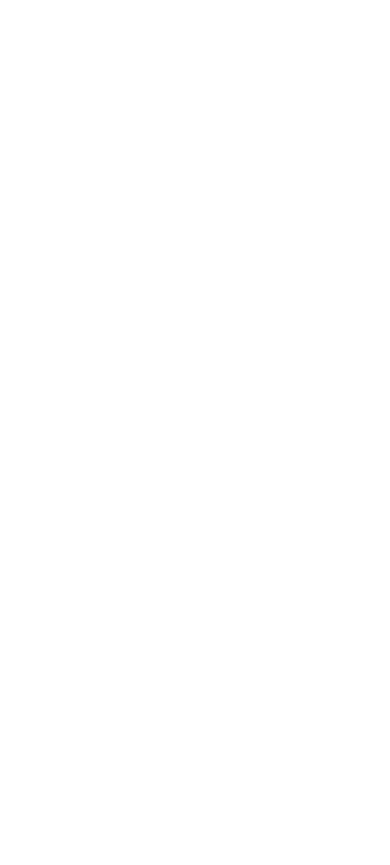
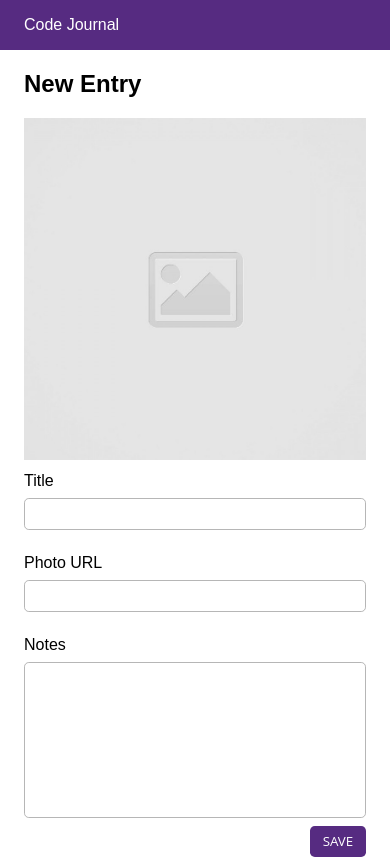
Before and after one commit to Scarlet-K/code-journal, a website: page index.html in a window 390 px wide. Before the commit the page ends 844 px from the top, so only its background shows below. Drawn offline with Linux system fonts and the light colour scheme.

Commit message:
Add a div[data-view=entry-form] to the HTML + Add a form for creating a journal entry to the div[data-view=entry-form] + Ensure that the form looks nice on both mobile-sized and desktop-sized screens + Make all inputs of the journal entry form required. #1

```diff
--- a/css/styles.css
+++ b/css/styles.css
@@ -0,0 +1,63 @@
+body {
+  font-family: "Proza Libre", sans-serif;
+}
+
+label,
+input,
+textarea {
+  display: block;
+  width: 100%;
+}
+
+input {
+  width: 100%;
+  height: 2rem;
+  border-radius: 0.3rem;
+  border: 0.1rem solid #b6b6b6;
+}
+
+textarea {
+  width: 100%;
+  resize: none;
+  border-radius: 0.3rem;
+  border: 0.1rem solid #b6b6b6;
+}
+
+input:focus,
+textarea:focus {
+  outline: 0.1rem solid #823fc4;
+}
+
+img {
+  width: 100%;
+}
+
+.purple-back {
+  background-color: #562b81;
+}
+
+.white-font {
+  color: white;
+}
+
+.pd-b {
+  padding-bottom: 0.5rem;
+}
+
+.pd-t {
+  padding-top: 1.5rem;
+}
+
+.text-right {
+  text-align: right;
+}
+
+.save-button {
+  color: white;
+  background-color: #562b81;
+  border: none;
+  border-radius: 0.3rem;
+  padding: 0.4rem 0.8rem;
+  font-family: "Open sans", sans-serif;
+  text-transform: uppercase;
+}
--- a/index.html
+++ b/index.html
@@ -5,20 +5,53 @@
   <meta name="viewport" content="width=device-width, initial-scale=1.0">
   <title>Code Journal</title>
   <link rel="icon" href="images/favicon.ico">
-  <link
-    rel="stylesheet"
-    href="https://cdnjs.cloudflare.com/ajax/libs/font-awesome/6.0.0/css/all.min.css"
+  <link rel="stylesheet" href="https://cdnjs.cloudflare.com/ajax/libs/font-awesome/6.0.0/css/all.min.css"
     integrity="sha512-9usAa10IRO0HhonpyAIVpjrylPvoDwiPUiKdWk5t3PyolY1cOd4DSE0Ga+ri4AuTroPR5aQvXU9xC6qOPnzFeg=="
-    crossorigin="anonymous"
-    referrerpolicy="no-referrer" />
+    crossorigin="anonymous" referrerpolicy="no-referrer" />
   <link rel="stylesheet" href="css/reset.css">
   <link rel="stylesheet" href="css/layout.css">
   <link rel="stylesheet" href="css/styles.css">
 </head>
 <body>
-  <header>
+  <header class="purple-back">
+    <div class="container">
+      <div class="row">
+        <div class="column-full">
+          <p class="white-font">Code Journal</p>
+        </div>
+      </div>
+    </div>
   </header>
-  <main>
+  <main class="container">
+    <section>
+      <div class="row" data-view="entry-form">
+        <div class="column-full">
+          <h1>New Entry</h1>
+        </div>
+      </div>
+    </section>
+    <div data-view="entry-form">
+      <form class="row">
+        <div class="column-half">
+          <div class="pd-b">
+            <img src="images/placeholder-image-square.jpg" alt="placeholder">
+          </div>
+        </div>
+        <div class="column-half">
+          <label for="title" class="pd-b">Title</label>
+          <input required type="text" id="title">
+          <label for="photoURL" class="pd-b pd-t">Photo URL</label>
+          <input required type="text" id="photoURL">
+        </div>
+        <div class="column-full pd-b">
+          <label for="notes" class="pd-b pd-t">Notes</label>
+          <textarea required id="notes" rows="10"></textarea>
+        </div>
+        <div class="column-full pd-b text-right">
+          <button class="save-button">Save</button>
+        </div>
+      </form>
+    </div>
   </main>
   <script src="js/data.js"></script>
   <script src="js/main.js"></script>
```
